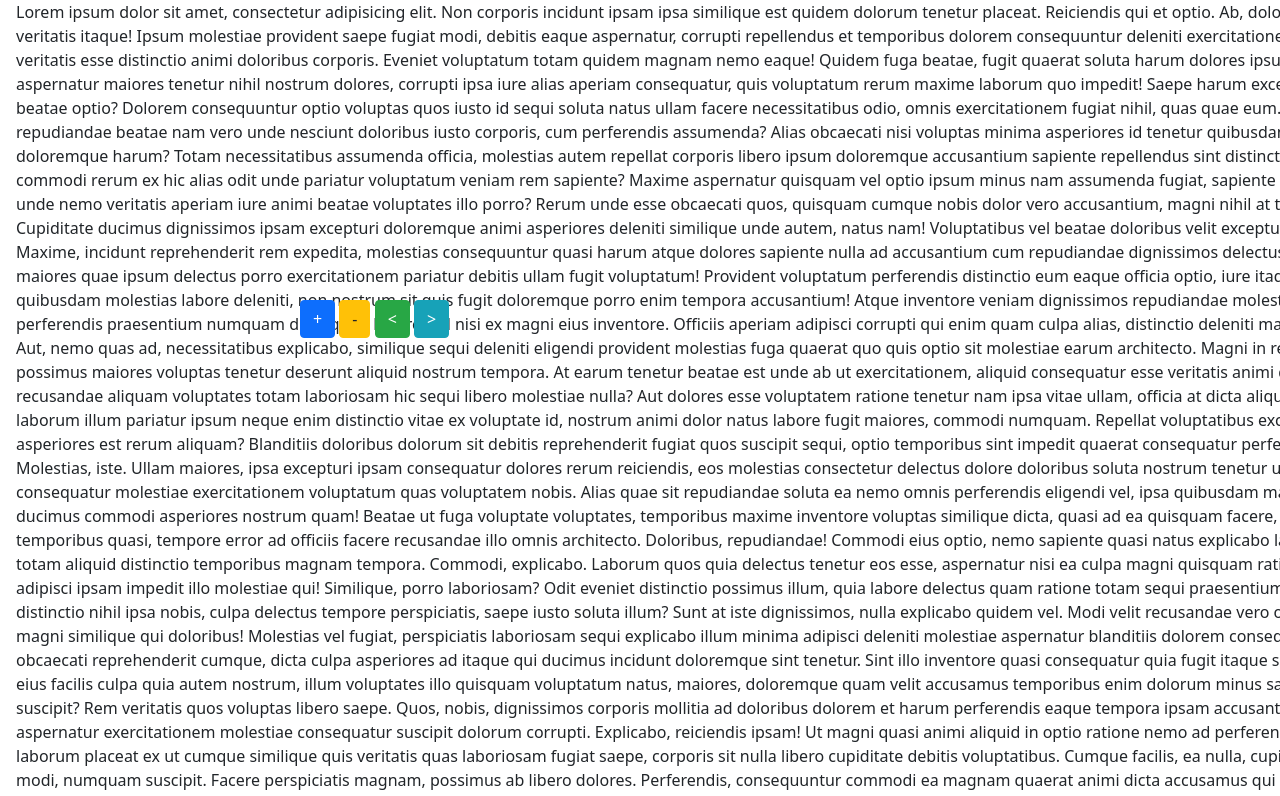
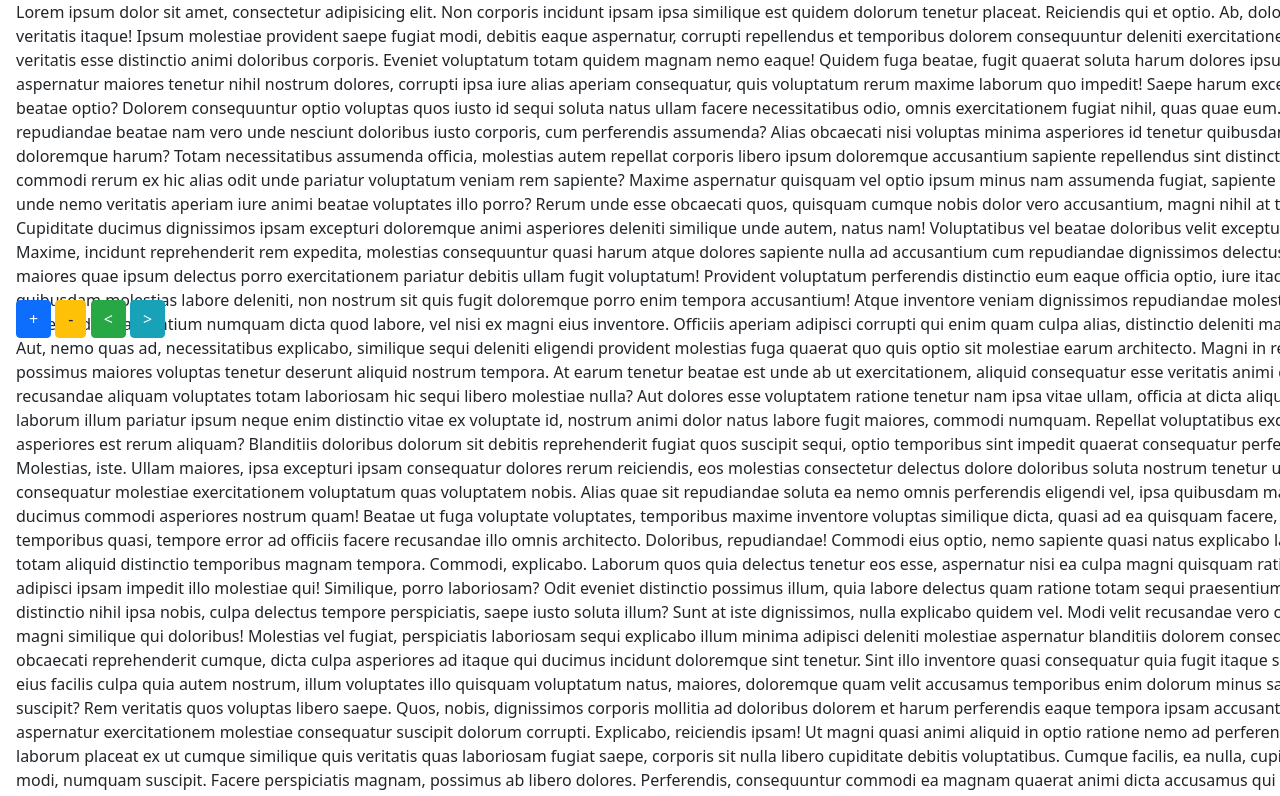
Before and after one commit to AKSHDESAI1/scroll1, a plain HTML site: page index.html in a window 1280 px wide. Shown: the top 796 px of the page. Drawn offline with nearby package versions, Linux system fonts and the light colour scheme.

Commit message:
Update index.html

```diff
--- a/index.html
+++ b/index.html
@@ -17,7 +17,7 @@
 
 <body>
     <div class="container-fluid">
-        <div style="position: fixed; top: 300px; left: 300px;">
+        <div style="position: fixed; top: 300px; ">
 
             <button class="btn btn-primary" onclick="downWindow()">+</button>
             <button class="btn btn-warning" onclick="upWindow()">-</button>
```
